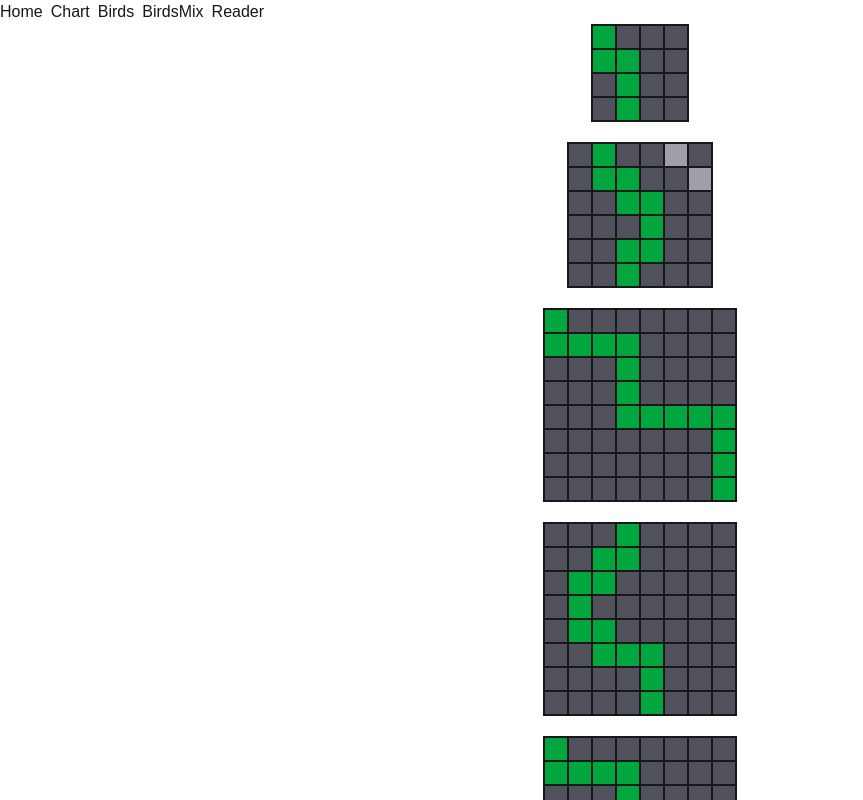
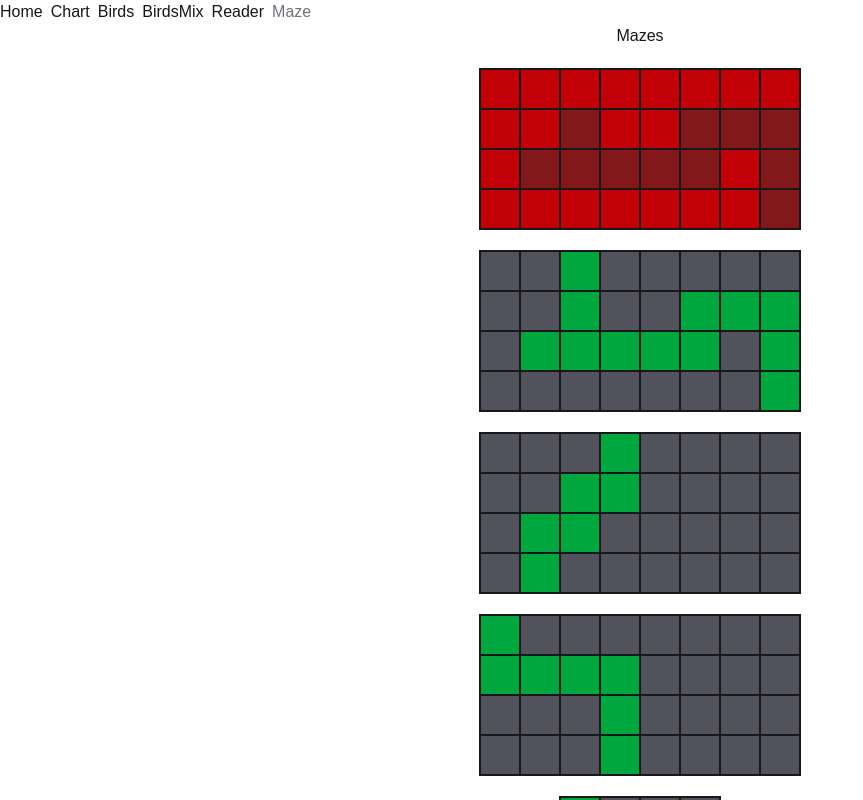
Before and after one commit to nemo-ahmed/play-around, a Next.js app: page /maze in a window 1280 px wide. Shown: the top 800 px of the page, without its empty margins (0-863 px from the left). Built offline with nearby package versions, Linux system fonts and the light colour scheme.

Commit message:
playing around with maze

```diff
--- a/src/app/maze/page.tsx
+++ b/src/app/maze/page.tsx
@@ -1,9 +1,45 @@
-import {getPath} from '@/utils/findMazePath'
+import {getPath, gridValidation, REPLACING_NUMBER} from '@/utils/findMazePath'
 import clsx from 'clsx'
 import React from 'react'
 
 function Maze() {
   const grids = [
+    [
+      [1, 1, 1, 1, 1, 1, 1, 1],
+      [1, 1, 0, 1, 1, 0, 0, 0],
+      [1, 0, 0, 0, 0, 0, 1, 0],
+      [1, 1, 1, 1, 1, 1, 1, 0],
+    ],
+    [
+      [1, 1, 0, 1, 1, 1, 1, 1],
+      [1, 1, 0, 1, 1, 0, 0, 0],
+      [1, 0, 0, 0, 0, 0, 1, 0],
+      [1, 1, 1, 1, 1, 1, 1, 0],
+    ],
+    [
+      [1, 1, 1, 0, 1, 1, 1, 1],
+      [1, 1, 0, 0, 1, 1, 1, 1],
+      [1, 0, 0, 1, 1, 1, 1, 1],
+      [1, 0, 1, 1, 1, 1, 1, 1],
+    ],
+    [
+      [0, 1, 1, 1, 1, 1, 1, 1],
+      [0, 0, 0, 0, 1, 1, 1, 1],
+      [1, 1, 1, 0, 1, 1, 1, 1],
+      [1, 1, 1, 0, 1, 1, 1, 1],
+    ],
+    [
+      [0, 1, 1, 1],
+      [0, 0, 1, 1],
+      [1, 0, 1, 1],
+      [1, 0, 1, 1],
+    ],
+    [
+      [1, 0, 1, 1, 0, 1],
+      [1, 0, 0, 1, 1, 0],
+      [1, 1, 0, 0, 1, 1],
+      [1, 1, 0, 1, 1, 1],
+    ],
     [
       [0, 1, 1, 1],
       [0, 0, 1, 1],
@@ -47,29 +83,45 @@ function Maze() {
       [1, 1, 1, 1, 1, 1, 1, 0],
       [1, 1, 1, 1, 1, 1, 1, 0],
       [1, 1, 1, 1, 1, 1, 1, 0],
+      [0, 0, 0, 0, 1, 1, 1, 0],
     ],
   ]
 
   return (
-    <div className="flex flex-col items-center justify-center gap-5">
-      {grids.map((arr, n) => (
-        <div key={`maze-${n}`} className="border-[0.5px] border-zinc-900">
-          {getPath(arr).map((group, i) => (
+    <div className="flex flex-col items-center justify-center gap-5 h-full">
+      <h1>Mazes</h1>
+      {grids.map((arr, n) => {
+        const isValid = gridValidation([...arr])
+        return (
+          <div
+            key={`maze-${n}`}
+            className="border-[0.5px] border-zinc-900 bg-amber-50 flex flex-col w-fit h-full"
+          >
+            {getPath(arr).map((row, i) => {
+              return (
                 <div key={`line-${i}`} className="flex">
-              {group.map((cell, x) => (
+                  {row.map((cell, x) => (
                     <div
                       key={`cell-${x}`}
-                  className={clsx('size-6 border-[0.1px] border-zinc-900', {
-                    'bg-zinc-400': cell === 0,
-                    'bg-zinc-600': cell === 1,
-                    'bg-green-600 ': cell === 9,
-                  })}
+                      style={{width: 40, height: 40}}
+                      className={clsx(
+                        'min-h-10 min-w-10 border-[0.1px] border-zinc-900',
+                        {
+                          'bg-zinc-400': isValid && cell === 0,
+                          'bg-zinc-600': isValid && cell === 1,
+                          'bg-red-900': !isValid && cell === 0,
+                          'bg-red-700': !isValid && cell === 1,
+                          'bg-green-600 ': cell === REPLACING_NUMBER,
+                        },
+                      )}
                     />
                   ))}
                 </div>
-          ))}
+              )
+            })}
           </div>
-      ))}
+        )
+      })}
     </div>
   )
 }
--- a/src/components/Nav.tsx
+++ b/src/components/Nav.tsx
@@ -28,6 +28,7 @@ function Nav() {
         <CustomLink isActive={path === '/birds'}>birds</CustomLink>
         <CustomLink isActive={path === '/birdsMix'}>birdsMix</CustomLink>
         <CustomLink isActive={path === '/reader'}>reader</CustomLink>
+        <CustomLink isActive={path === '/maze'}>maze</CustomLink>
       </div>
       <div>
         {options.length > 0 && (
--- a/src/utils/findMazePath.ts
+++ b/src/utils/findMazePath.ts
@@ -1,26 +1,66 @@
+export const REPLACING_NUMBER = 9
+
+export const gridValidation = (
+  matrix: number[][],
+  fn?: (row: number[], i: number) => void,
+) =>
+  matrix.reduce((validation: boolean[], row, i) => {
+    fn?.(row, i)
+
+    const isRowValid = row.includes(0) && row.includes(1)
+    if (!isRowValid) return validation
+    return [...validation, isRowValid]
+  }, []).length === matrix.length
+
 export function getPath(matrix: number[][]) {
+  const solution = [...matrix]
   const obj: Record<number, number[]> = {}
-  matrix.map((elements, x) => {
-    return elements.reduce((acc: number[], n, i) => {
-      if (
-        n === 0 &&
-        ((x < matrix.length && x > 0) ||
-          (matrix[x + 1] && matrix[x + 1][i] === 0) ||
-          (matrix[x][i + 1] && matrix[x][i + 1] === 0) ||
-          (matrix[x][i - 1] && matrix[x][i - 1] === 0)) &&
-        (x === 0 ||
-          obj[x - 1].includes(i) ||
-          (i < elements.length && obj[x - 1].includes(i + 1)) ||
-          (i > 0 && obj[x - 1].includes(i - 1)) ||
-          obj[x].includes(i - 1))
-      ) {
-        acc.push(i)
-        matrix[x][i] = 9
+  const isValid = gridValidation(matrix, (row, i) => {
+    obj[i] = row.reduce((acc: number[], n, j) => {
+      if (n === 0) {
+        acc.push(j)
+        return acc
       }
-      obj[x] = acc
       return acc
     }, [])
   })
 
-  return matrix
+  if (!isValid) return matrix
+
+  // ? Walls are not needed to find the path.
+  // ? Removing far away paths
+  let curr = -1
+  for (const i in obj) {
+    const row = obj[i]
+    if (row.length === 1) {
+      curr = row[0]
+      solution[i][row[0]] = REPLACING_NUMBER
+      continue
+    } else if (Number(i) === matrix.length - 1) {
+      obj[i] = [curr]
+      solution[i][curr] = REPLACING_NUMBER
+      break
+    }
+
+    const res = row.filter(
+      (x, _, arr) =>
+        obj[Number(i) + 1]?.includes(x) ||
+        (arr.length === 0
+          ? (curr !== -1 && curr === x) ||
+            (i === '0' && obj[Number(i) + 1]?.includes(x)) // ? First row or same column
+          : (curr !== -1 && curr === x) ||
+            ((arr.includes(x - 1) || arr.includes(x + 1)) && // ? Checking Side ways
+              (row.includes(x + 1) ||
+                row.includes(x - 1) ||
+                // ? Checking Bottom
+                obj[Number(i) + 1]?.includes(x)))),
+    )
+    obj[i] = res
+    res.forEach(n => {
+      solution[i][n] = REPLACING_NUMBER
+    })
+    curr = [...res].pop() ?? -1
+  }
+
+  return solution
 }
```
Lines whose indentation alone changed are shown as unchanged.
